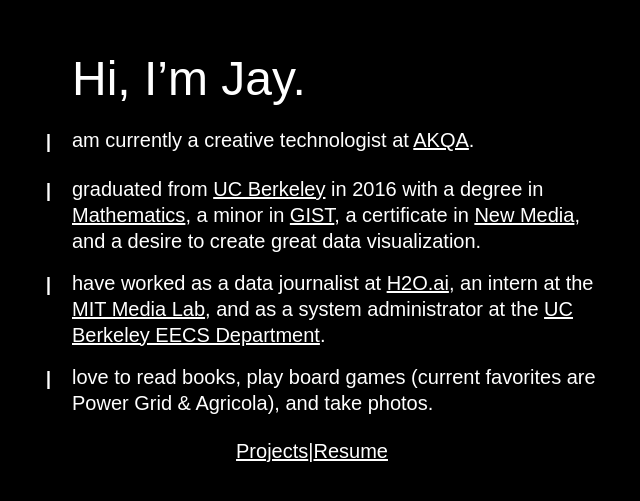
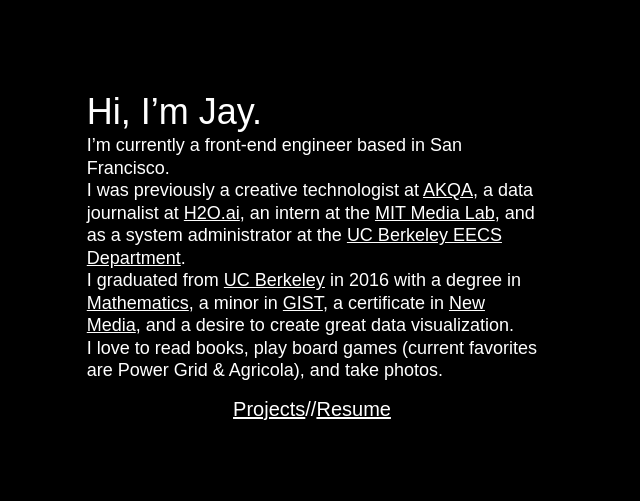
Before and after one commit to jmahabal/jmahabal.github.io, a React app: page /resume in a window 1280 px wide. Shown: the part 137-638 px from the top of the page, without its empty margins (328-968 px from the left). Built offline with nearby package versions, Linux system fonts and the light colour scheme.

Commit message:
reactified the home page more

```diff
--- a/src/components/Home.js
+++ b/src/components/Home.js
@@ -1,6 +1,10 @@
 import React, { Component } from 'react';
 import { Link } from 'react-router-dom';
-import Button from './ui/Button';
+import { Span, P, H1, H2, H3, H4, H6 } from './ui/Typography';
+
+const HistoryItem = ({children}) => (
+    <H4 mt={3} mb={3}>{children}</H4>
+)
 
 class Home extends Component {
 
@@ -12,49 +16,24 @@
     return (
         <div className="box">
             <div className="description-container" role="main">
-                <div className="row intro-name-container">
-                    <div></div>
-                    <h1 className="intro-name">
-                        Hi, I’m Jay.
-                    </h1>
-                </div>
-                <div className="row">
-                    <div className="i-container">
-                        <span className="i">I</span>
-                    </div>
-                    <div className="description">
-                        am currently a creative technologist at <a href="http://www.akqa.com/" target="_blank" rel="noopener">AKQA</a>.
-                    </div>
-                </div>
-                <div className="row">
-                    <div className="i-container">
-                        <span className="i">I</span>
-                    </div>
-                    <div className="description">
-                        graduated from <a href="http://www.berkeley.edu/" target="_blank" rel="noopener">UC Berkeley</a> in 2016 with a degree in <a href="https://math.berkeley.edu/" target="_blank" rel="noopener">Mathematics</a>, a minor in <a href="https://nature.berkeley.edu/advising/minors/gist" target="_blank" rel="noopener">GIST</a>, a certificate in <a href="http://bcnm.berkeley.edu/" target="_blank" rel="noopener">New Media</a>, and a desire to create great data visualization.
-                    </div>
-                </div>
-                <div className="row">
-                    <div className="i-container">
-                        <span className="i">I</span>
-                    </div>
-                    <div className="description">
-                        have worked as a data journalist at <a href="http://www.h2o.ai/" target="_blank" rel="noopener">H2O.ai</a>, an intern at the <a href="http://youarehere.cc/" target="_blank" rel="noopener">MIT Media Lab</a>, and as a system administrator at the <a href="https://iris.eecs.berkeley.edu//05-helpdesk/" target="_blank" rel="noopener">UC Berkeley EECS Department</a>.
-                    </div>
-                </div>
-                <div className="row">
-                    <div className="i-container">
-                        <span className="i">I</span>
-                    </div>
-                    <div className="description">
-                        love to read books, play board games (current favorites are Power Grid & Agricola), and take photos.
-                    </div>
-                </div>
+                <H1 mb={2}>Hi, I’m Jay.</H1>
+                <HistoryItem>
+                    I’m currently a front-end engineer based in San Francisco.
+                </HistoryItem>
+                <HistoryItem>
+                    I was previously a creative technologist at <a href="http://www.akqa.com/" target="_blank" rel="noopener">AKQA</a>, a data journalist at <a href="http://www.h2o.ai/" target="_blank" rel="noopener">H2O.ai</a>, an intern at the <a href="http://youarehere.cc/" target="_blank" rel="noopener">MIT Media Lab</a>, and as a system administrator at the <a href="https://iris.eecs.berkeley.edu//05-helpdesk/" target="_blank" rel="noopener">UC Berkeley EECS Department</a>.
+                </HistoryItem>
+                <HistoryItem>
+                    I graduated from <a href="http://www.berkeley.edu/" target="_blank" rel="noopener">UC Berkeley</a> in 2016 with a degree in <a href="https://math.berkeley.edu/" target="_blank" rel="noopener">Mathematics</a>, a minor in <a href="https://nature.berkeley.edu/advising/minors/gist" target="_blank" rel="noopener">GIST</a>, a certificate in <a href="http://bcnm.berkeley.edu/" target="_blank" rel="noopener">New Media</a>, and a desire to create great data visualization.
+                </HistoryItem>
+                <HistoryItem>
+                    I love to read books, play board games (current favorites are Power Grid & Agricola), and take photos.
+                </HistoryItem>
 
                 <div id="links">
-                    <Link to="/projects"><a>Projects</a></Link>
-                    <span>|</span>
-                    <Link to="/resume"><a>Resume</a></Link>
+                    <Link to="/projects">Projects</Link>
+                    <Span pl={3} pr={3}>//</Span>
+                    <Link to="/resume">Resume</Link>
                 </div>
                 <div className="swing-below">
                     {/* <a href="https://www.github.com/jmahabal" target="_blank" rel="noopener" className="icon" aria-label="Github">
--- a/src/components/ProjectCard.js
+++ b/src/components/ProjectCard.js
@@ -2,7 +2,6 @@
 import { H1, H2, H4, H6, P } from './ui/Typography';
 import { Card } from './ui/Cards';
 import styled from 'styled-components';
-import { space } from 'styled-system';
 
 const FillerImage = styled.div`
   height: 60px;
--- a/src/components/Projects.js
+++ b/src/components/Projects.js
@@ -1,7 +1,7 @@
 import React, { Component } from 'react';
 import { Link } from 'react-router-dom';
 import ProjectCard from './ProjectCard';
-import { H1, H2, H3, H6 } from './ui/Typography';
+import { H1, H2, H3, H4, H6 } from './ui/Typography';
 import { TwoColumn } from './ui/Grid.js';
 
 // TODO: move to a utils folder
@@ -11,7 +11,7 @@
 
 const ProjectSection = ({title, children}) => (
   <div>
-    <H3 id={toKebabCase(title)}>{title}</H3>
+    <H3 id={toKebabCase(title)} mt={4} mb={2}>{title}</H3>
     <TwoColumn>
       {children}
     </TwoColumn>
@@ -28,8 +28,10 @@
     return (
       <div class="portfolio-page" style={{background: "white", color: "black"}}>
         <div class='portfolio-container' role="main">
-          <H1>Projects</H1>
-          <H2>This is a collection of the personal projects I’ve built. Most recently I’ve been interested in twitter bots and machine learning.</H2>
+          <div>
+            <H1>Projects</H1>
+            <H4 mb={2}>This is a collection of the personal projects I’ve built. Most recently I’ve been interested in twitter bots and machine learning.</H4>
+          </div>
 
           <ProjectSection title='Twitter Bots'>
             <ProjectCard
@@ -184,12 +186,12 @@
               ariaDescription='Instagram'
               url='https://www.instagram.com/jmahabal/'
               imageDescription='sf downtown buildings'
-              imageUrl='static/portfolio-photos/resized/thepalaca.jpg'
+              imageUrl='static/portfolio-photos/resized/thepalace.jpg'
             />
           </ProjectSection>
 
           <div class="to-home">
-            <Link to="/resume"><button>To Resume</button></Link>
+            <Link to="/">Home</Link>
           </div>
 
         </div>
--- a/src/components/ui/Button.js
+++ b/src/components/ui/Button.js
@@ -2,6 +2,7 @@
 
 const Button = styled.button`
     padding: 2em;
+    outline: none;
 `;
 
 export { Button }
--- a/src/components/ui/Typography.js
+++ b/src/components/ui/Typography.js
@@ -1,56 +1,47 @@
 import styled from 'styled-components';
+import { space } from 'styled-system';
 
 const sansserif = `"Asap", sans-serif`;
 const serif = `"Tangerine", serif`;
 const monospace = `"Inconsalata", monospace`;
 
-const maxTextWidth = `65ch`;
+const maxTextWidth = `45ch`;
 
-const baseText = '';
-
-const typography = ``;
-
-const H1 = styled.h1`
-    font-size: 36px;
-    font-family: ${sansserif};
+const Text = styled.span`
     font-weight: normal;
     margin: 0;
+    font-family: ${sansserif};
+    line-height: 1.25;
+    max-width: ${maxTextWidth};
+    ${space};
 `;
 
-const H2 = styled.h2`
-    font-size: 30px;
-    font-family: ${sansserif};
-    font-weight: normal;
-    margin: 0;
+const H1 = Text.withComponent('h1').extend`
+    font-size: 36px;
 `;
 
-const H3 = styled.h3`
-    font-size: 24px;
-    font-family: ${sansserif};
-    font-weight: normal;
-    margin: 0;
+const H2 = Text.withComponent('h2').extend`
+    font-size: 30px;
 `;
 
-const H4 = styled.h4`
-    font-size: 18px;
-    font-family: ${sansserif};
-    font-weight: normal;
-    margin: 0;
+const H3 = Text.withComponent('h3').extend`
+    font-size: 24px;
 `;
 
-const H6 = styled.h6`
-    font-size: 16px;
-    font-family: ${sansserif};
-    font-weight: normal;
-    margin: 0;
+const H4 = Text.withComponent('h4').extend`
+    font-size: 18px;
 `;
 
-const P = styled.p`
-    font-size: 14px;
-    font-family: ${sansserif};
-    font-weight: normal;
-    margin: 0;
-    line-height: 1.2;
+const H6 = Text.withComponent('h6').extend`
+    font-size: 16px;
 `;
 
-export { H1, H2, H3, H4, H6, P }
+const P = Text.withComponent('p').extend`
+    font-size: 14px;
+`;
+
+const Span = styled.span`
+    ${space};
+`;
+
+export { H1, H2, H3, H4, H6, P, Span }
```
